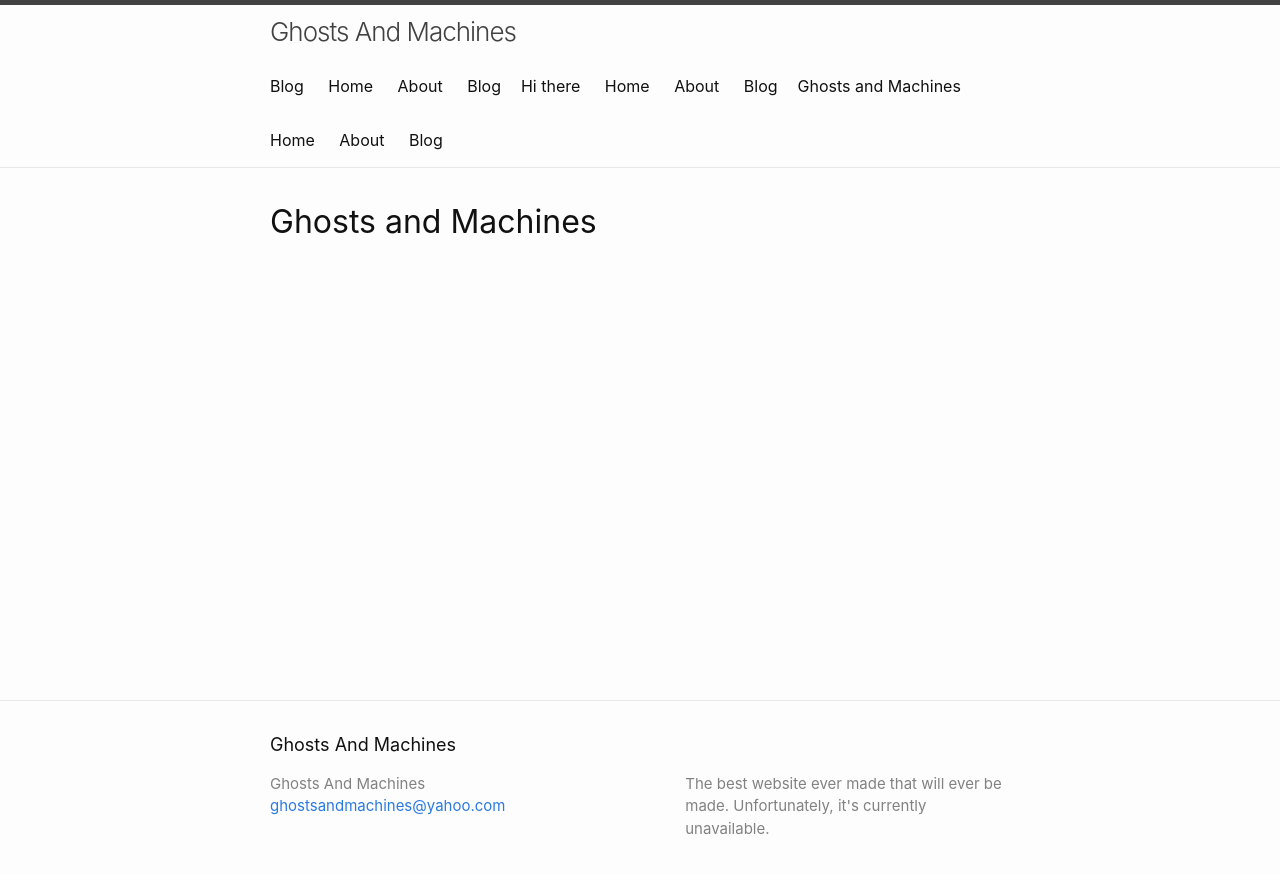
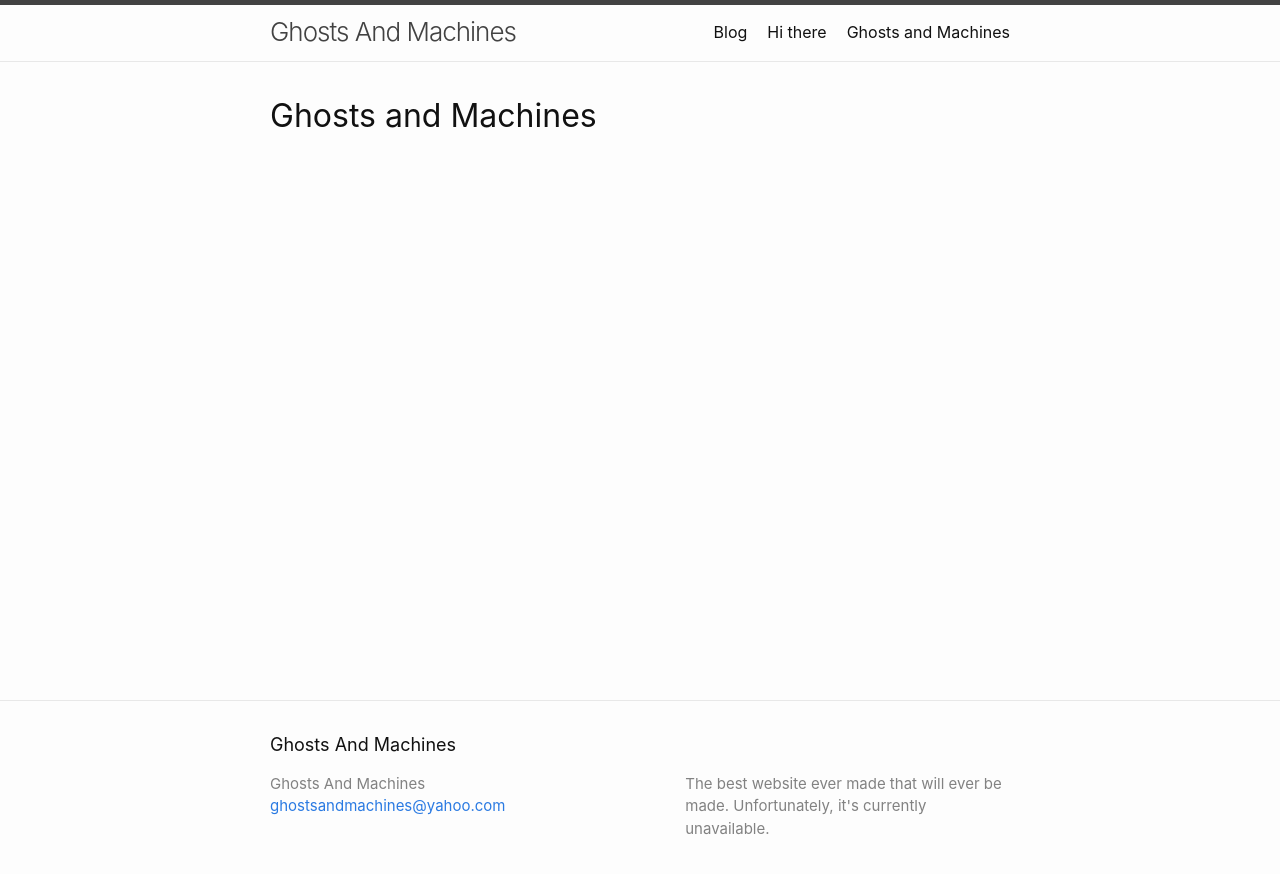
Before and after one commit to ghostsandmachines/ghostsandmachines.github.io, a Jekyll site: the page built from index.html, in a window 1280 px wide. Shown: the top 874 px of the page. Built offline with Jekyll 4.4.1, drawn with Linux system fonts in a browser that asks for light colours.

Commit message:
navigator

```diff
--- a/_includes/header.html
+++ b/_includes/header.html
@@ -21,9 +21,6 @@
             {%- assign my_page = site.pages | where: "path", path | first -%}
             {%- if my_page.title -%}
             <a class="page-link" href="{{ my_page.url | relative_url }}">{{ my_page.title | escape }}</a>
-            <a class="page-link" href="/">Home</a>
-            <a class="page-link" href="/about">About</a>
-            <a class="page-link" href="/blog">Blog</a>
             {%- endif -%}
           {%- endfor -%}
         </div>
```
